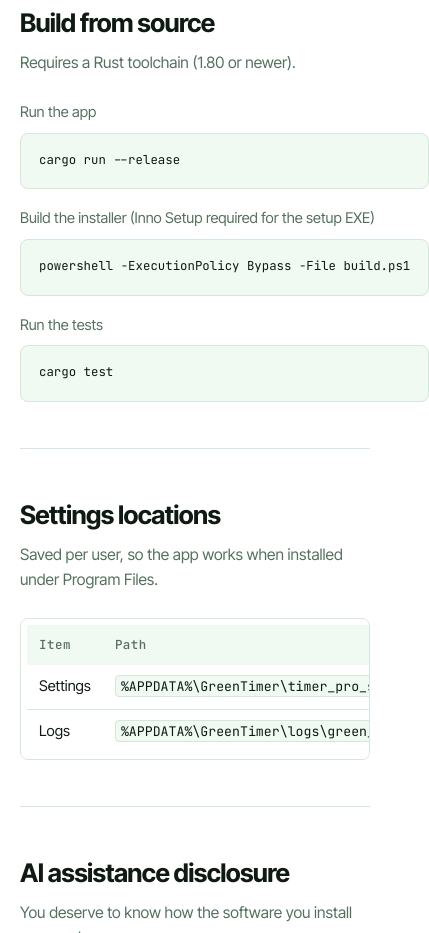
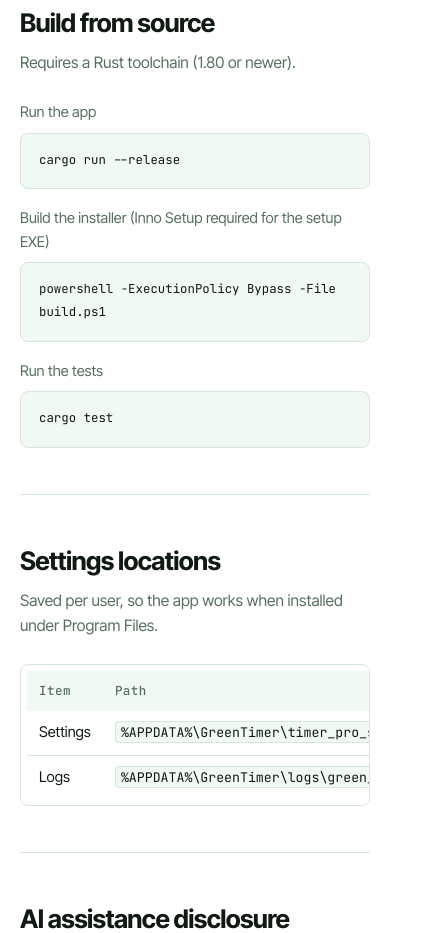
Before and after one commit to LvSpook/Green-Timer, a plain HTML site: page docs/index.html in a window 390 px wide. Shown: the part 3980-4913 px from the top of the page, 429 px wide, since content can reach past the window. Drawn offline with Linux system fonts and the light colour scheme.

Commit message:
Stop a long command widening the page on mobile

```diff
--- a/docs/style.css
+++ b/docs/style.css
@@ -516,6 +516,9 @@ kbd {
 
 pre {
   margin: 0;
+  /* Grid children default to min-width:auto, so a long command line would
+     widen the whole page instead of scrolling inside the block. */
+  min-width: 0;
   padding: 16px 18px;
   background: var(--panel-2);
   border: 1px solid var(--border);
@@ -572,7 +575,9 @@ td code { white-space: nowrap; }
 
 /* ---------- layout helpers ---------- */
 
-.stack { display: grid; gap: 18px; }
+/* minmax(0,1fr), not the default auto: an auto track sizes to max-content,
+   so a long command line inside <pre> widened the whole page on mobile. */
+.stack { display: grid; grid-template-columns: minmax(0, 1fr); gap: 18px; }
 .stack p.hint { margin: 0 0 8px; color: var(--muted); font-size: 0.92rem; }
 
 /* ---------- footer ---------- */
@@ -612,5 +617,7 @@ footer a:hover { color: var(--text); text-decoration: underline; text-underline-
   .table-wrap { overflow-x: auto; }
   th, td { padding: 10px 12px; }
   .notice { padding: 14px 15px; }
+  /* A single long command has nowhere to scroll to on a phone, so let it wrap. */
+  pre { white-space: pre-wrap; overflow-wrap: anywhere; }
   .notice p { font-size: 0.9rem; }
 }
```
